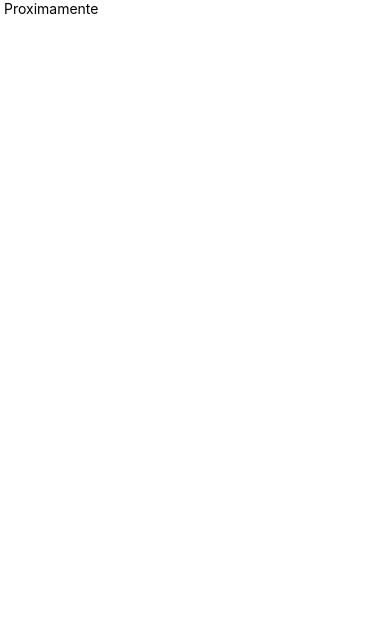
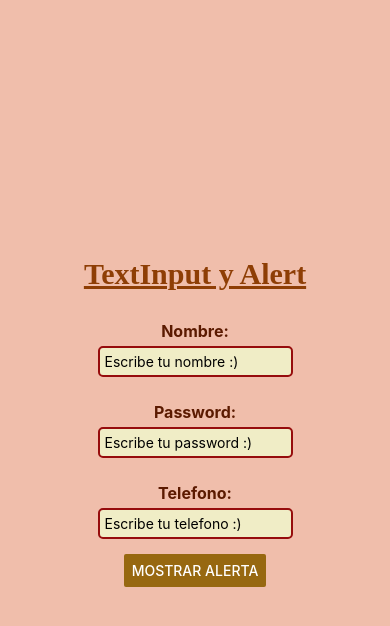
Before and after one commit to Monse-Alarcon/PAM215, a React Native app in the folder intro/: screen / in a window 390 px wide. Both pictures are taken after a click on the button "PRAC: TEXTIN". Shown: the top 626 px of the page. Built offline with nearby package versions, Linux system fonts and the light colour scheme.

Commit message:
TextInput & Alert: Completada

```diff
--- a/intro/screens/TextInScreen.js
+++ b/intro/screens/TextInScreen.js
@@ -1,11 +1,104 @@
-import { Text, StyleSheet, View } from "react-native"
+import { Text, StyleSheet, View, Button, TextInput, Alert } from "react-native"
+import React,{useState} from 'react';
 
 export default function TextInScreen() {
+    const [nombre, setNombre] = useState('');
+    const [password, setPassword] = useState('');
+    const [telefono, setTelefono] = useState('');
+
+    const mostrarAlerta = () => {
+        if(nombre.trim() === '' || password.trim() === '' || telefono.trim() === '') {
+            Alert.alert('Error, por favor completa todos los campos (movil)');
+            alert('Error, por favor completa todos los campos (desktop)');
+        }else {
+            //alert de movil
+            Alert.alert("Datos ingresados \n" +
+                `Nombre: ${nombre}\nPassword: ${password}\nTelefono: ${telefono}`
+            );
+
+            //alert de desktop
+            alert("Datos ingresados \n" +
+                `    Nombre: ${nombre}\n    Password: ${password}\n    Telefono: ${telefono}`
+            );
+        }
+    }
+
+
     return (
         <View style={styles.container}>
-            <Text> Proximamente</Text>
+            <Text style={styles.titulo}>TextInput y Alert</Text>
+            <Text style={styles.etiquetas}> Nombre: </Text>
+            <TextInput
+            style={styles.input}
+                placeholder="Escribe tu nombre :)"
+                value={nombre}
+                onChangeText={setNombre}
+            />
+
+            <Text style={styles.etiquetas}> Password: </Text>
+            <TextInput
+            style={styles.input}
+                placeholder="Escribe tu password :)"
+                secureTextEntry={true}
+                value={password}
+                onChangeText={setPassword}
+            />
+
+            <Text style={styles.etiquetas}> Telefono: </Text>
+            <TextInput
+            style={styles.input}
+                placeholder="Escribe tu telefono :)"
+                keyboardType="phone-pad"
+                value={telefono}
+                onChangeText={setTelefono}
+            />
+
+            <Button
+                color= '#976810ff'
+                title="Mostrar Alerta"
+                onPress={mostrarAlerta}
+
+            />
+
+
         </View>
     )
 }
 
-const styles = StyleSheet.create({})
+const styles = StyleSheet.create({
+    container: {
+        flex: 1,  //flexbox
+        backgroundColor: '#f0beabff', //color de fondo
+        alignItems: 'center',  //alineacion de intems start(izquierda), center, end(derecha) Eje x
+        justifyContent: 'center', //Eje y
+    },
+
+    titulo:{
+        fontFamily:"Times New Roman",
+        fontSize:30,
+        color:"#8e3e05ff",
+        fontWeight:"bold",
+        textDecorationLine:"underline",
+        marginBottom:20,
+
+    },
+
+    etiquetas:{
+        fontWeight:"bold",
+        fontSize:16,
+        marginBottom:5,
+        marginTop:10,
+        color:"#5b1a00ff",
+    },
+
+    input:{
+        width:'50%', //ocupa el ancho disponible
+        borderWidth:2, //grosor del borde
+        borderColor:"#960c0cff", //color del borde
+        borderRadius:5, //para las esquinas redondeadas
+        padding:5, //espacio interno
+        marginBottom:15, //espacio entre cajas
+        backgroundColor:"#f0edc6ff", //color de fondo
+    },
+
+})
```
